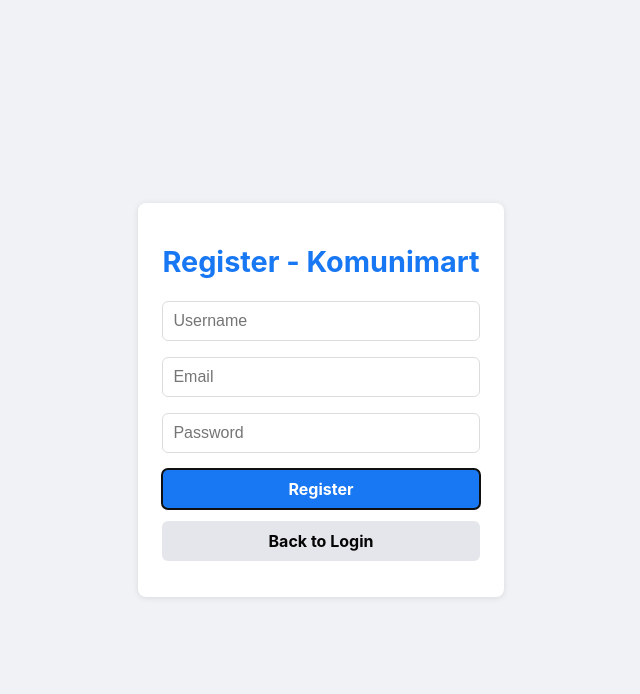
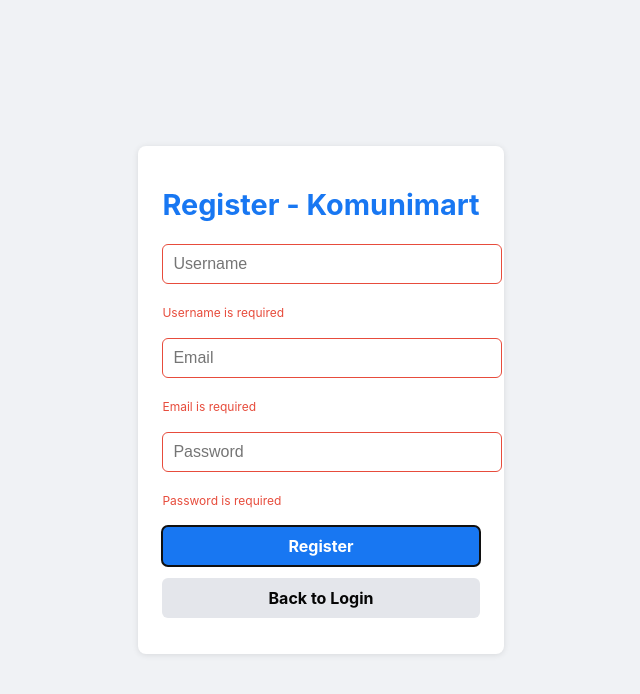
Before and after one commit to Waltythan/Komunimart, a React (Vite) app: page /register in a window 1280 px wide. Both pictures are taken after a click on the button "Register". Shown: the top 694 px of the page, without its empty margins (319-959 px from the left). Built offline with nearby package versions, Linux system fonts and the light colour scheme.

Commit message:
adding hash password & regist thingy

```diff
--- a/package.json
+++ b/package.json
@@ -10,6 +10,7 @@
   },
   "dependencies": {
     "@types/sequelize": "^4.28.20",
+    "bcrypt": "^6.0.0",
     "cors": "^2.8.5",
     "express": "^5.1.0",
     "jsonwebtoken": "^9.0.2",
@@ -25,6 +26,7 @@
   },
   "devDependencies": {
     "@eslint/js": "^9.22.0",
+    "@types/bcrypt": "^5.0.2",
     "@types/cors": "^2.8.18",
     "@types/express": "^5.0.2",
     "@types/jsonwebtoken": "^9.0.9",
--- a/src/pages/pages/LoginPage.tsx
+++ b/src/pages/pages/LoginPage.tsx
@@ -4,16 +4,23 @@
 import '../styles/AuthForm.css';
 
 export default function LoginPage() {
-  const [uname, setUname] = useState('');
+  const [identifier, setIdentifier] = useState(''); // bisa email atau username
   const [password, setPassword] = useState('');
   const navigate = useNavigate();
 
   const handleLogin = async () => {
     try {
+      // Deteksi apakah input berupa email atau username
+      const isEmail = identifier.includes('@');
+
       const res = await fetch('http://localhost:3000/auth/login', {
         method: 'POST',
         headers: { 'Content-Type': 'application/json' },
-        body: JSON.stringify({ uname, password }),
+        body: JSON.stringify({
+          // Kirim field yang sesuai berdasarkan input
+          ...(isEmail ? { email: identifier } : { uname: identifier }),
+          password
+        }),
       });
 
       if (!res.ok) {
@@ -24,7 +31,7 @@
       const data = await res.json();
       console.log('✅ Login successful:', data);
       alert(`Welcome, ${data.user.uname}!`);
-      navigate('/groups'); // TODO: Create group page
+      navigate('/groups');
     } catch (err: any) {
       alert('❌ ' + err.message);
     }
@@ -35,12 +42,14 @@
       <h1>Komunimart</h1>
       <input
         type="text"
-        placeholder="Uname"
-        onChange={(e) => setUname(e.target.value)}
+        placeholder="Email or Username"
+        value={identifier}
+        onChange={(e) => setIdentifier(e.target.value)}
       />
       <input
         type="password"
         placeholder="Password"
+        value={password}
         onChange={(e) => setPassword(e.target.value)}
       />
       <button onClick={handleLogin}>Login</button>
--- a/src/pages/pages/RegisterPage.tsx
+++ b/src/pages/pages/RegisterPage.tsx
@@ -6,11 +6,40 @@
   const [uname, setUname] = useState('');
   const [email, setEmail] = useState('');
   const [password, setPassword] = useState('');
+  const [errors, setErrors] = useState<{uname?: string, email?: string, password?: string}>({});
   const navigate = useNavigate();
 
+  const validateForm = () => {
+    const newErrors: {uname?: string, email?: string, password?: string} = {};
+
+    // Username validation
+    if (!uname) {
+      newErrors.uname = 'Username is required';
+    } else if (uname.length < 3) {
+      newErrors.uname = 'Username must be at least 3 characters';
+    }
+
+    // Email validation
+    const emailRegex = /^[^\s@]+@[^\s@]+\.[^\s@]+$/;
+    if (!email) {
+      newErrors.email = 'Email is required';
+    } else if (!emailRegex.test(email)) {
+      newErrors.email = 'Please enter a valid email address';
+    }
+
+    // Password validation
+    if (!password) {
+      newErrors.password = 'Password is required';
+    } else if (password.length < 6) {
+      newErrors.password = 'Password must be at least 6 characters';
+    }
+
+    setErrors(newErrors);
+    return Object.keys(newErrors).length === 0;
+  };
+
   const handleRegister = async () => {
-    if (!uname || !email || !password) {
-      alert('All fields are required');
+    if (!validateForm()) {
       return;
     }
 
@@ -20,10 +49,12 @@
         headers: { 'Content-Type': 'application/json' },
         body: JSON.stringify({ uname, email, password }),
       });
+
       if (!res.ok) {
-        const err = await res.json();
-        throw new Error(err.message || 'Registration failed');
+        const errData = await res.json();
+        throw new Error(errData.message || 'Registration failed');
       }
+
       alert('Registration successful!');
       navigate('/');
     } catch (err: any) {
@@ -34,24 +65,39 @@
   return (
     <div className="auth-container">
       <h1>Register - Komunimart</h1>
+      <div className="form-field">
         <input
           type="text"
           placeholder="Username"
           value={uname}
           onChange={e => setUname(e.target.value)}
+          className={errors.uname ? "error" : ""}
         />
+        {errors.uname && <div className="error-message">{errors.uname}</div>}
+      </div>
+
+      <div className="form-field">
         <input
           type="email"
           placeholder="Email"
           value={email}
           onChange={e => setEmail(e.target.value)}
+          className={errors.email ? "error" : ""}
         />
+        {errors.email && <div className="error-message">{errors.email}</div>}
+      </div>
+
+      <div className="form-field">
         <input
           type="password"
           placeholder="Password"
           value={password}
           onChange={e => setPassword(e.target.value)}
+          className={errors.password ? "error" : ""}
         />
+        {errors.password && <div className="error-message">{errors.password}</div>}
+      </div>
+
       <button onClick={handleRegister}>Register</button>
       <button onClick={() => navigate('/')}>Back to Login</button>
     </div>
--- a/src/pages/styles/AuthForm.css
+++ b/src/pages/styles/AuthForm.css
@@ -50,6 +50,31 @@
   background-color: #d8dadf;
 }
 
+.form-field {
+  margin-bottom: 16px;
+  position: relative;
+  width: 100%;
+}
+
+.form-field input {
+  width: 100%;
+  padding: 10px;
+  border: 1px solid #ddd;
+  border-radius: 6px;
+  font-size: 16px;
+}
+
+.form-field input.error {
+  border-color: #e74c3c;
+}
+
+.error-message {
+  color: #e74c3c;
+  font-size: 12px;
+  margin-top: 4px;
+  text-align: left;
+}
+
 @media (max-width: 480px) {
   .auth-container {
     margin: 60px 16px;
```
Also changed, not shown: src/backend/server.ts (+76 -17 lines), 1 other file (tests, documents, lock files or other folders). Lines whose indentation alone changed are shown as unchanged.
